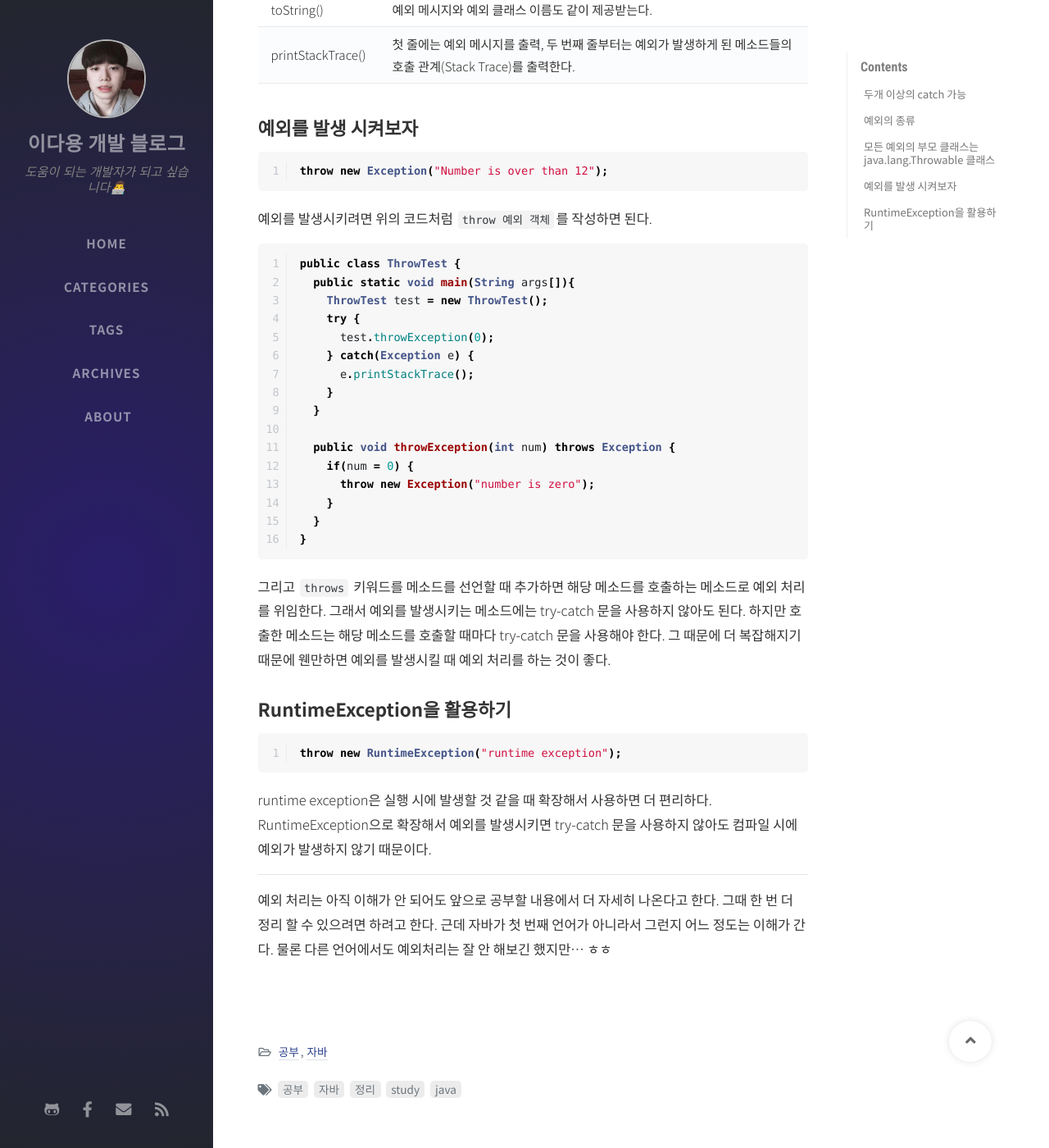
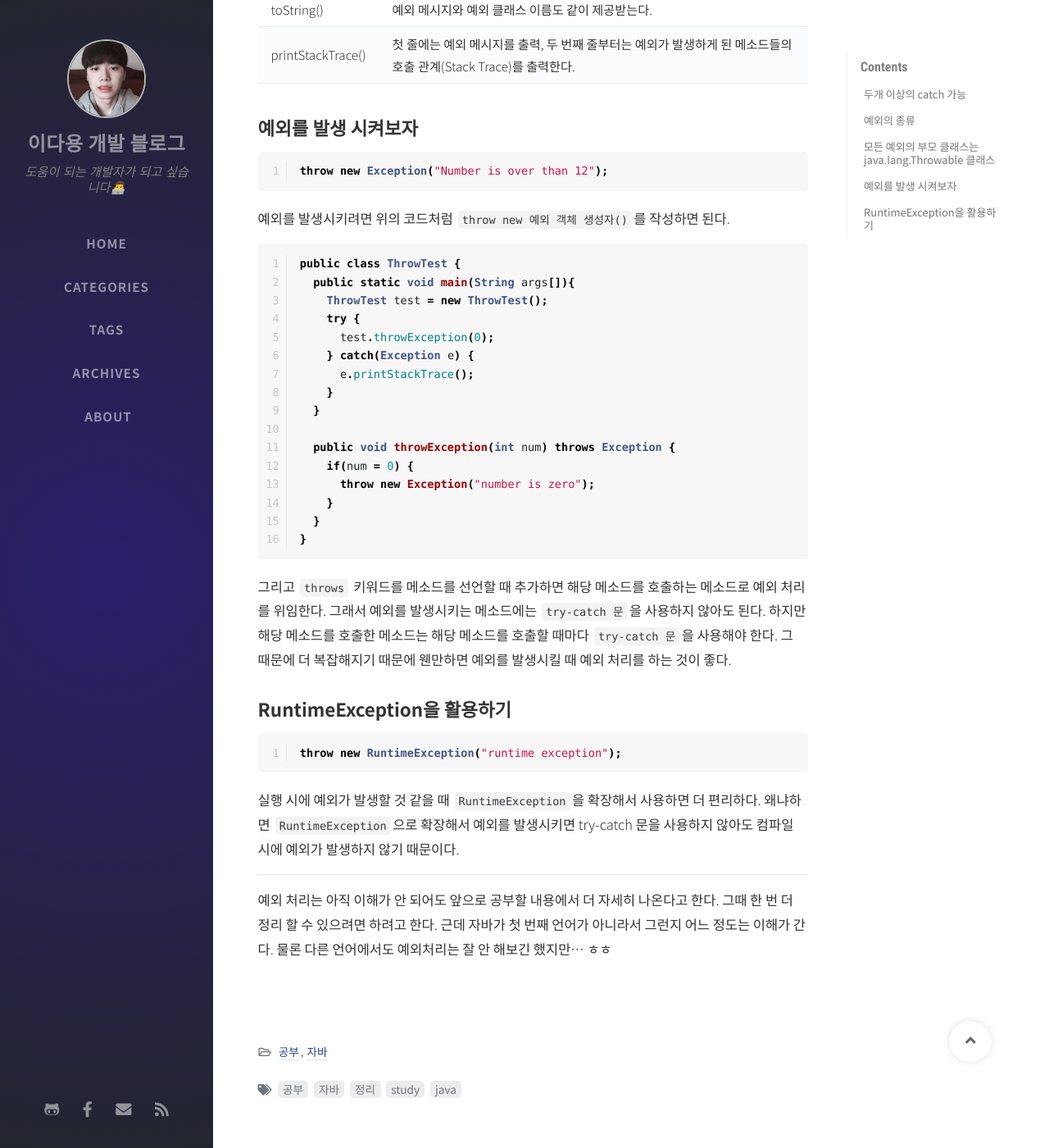
Before and after one commit to dayongkr/deprecated_dayongbz.github.io-2, a Jekyll site: the page built from _posts/2020-09-23-자바-예외-정리(Java-Exception).md, in a window 1280 px wide and 1400 px high, scrolled down 1693 px. Shown: the whole window at 82% size. Built offline with Jekyll 4.4.1, drawn with Linux system fonts in a browser that asks for light colours; nearby versions of some CDN libraries; comment, search, counter and statistics services are not loaded; some of the changed text lies outside the part shown.

Commit message:
Update 자바 예외 정리 post

````diff
--- a/_posts/2020-09-23-자바-예외-정리(Java-Exception).md
+++ b/_posts/2020-09-23-자바-예외-정리(Java-Exception).md
@@ -40,13 +40,13 @@ public void multiCatch(){
 
 ### runtime exception / unchecked exception
 
-'runtime exception'는 컴파일할 때 예외를 발생하지 않아서 실행 시에 발생하고 `RuntimeException`을 확장한 예외이다. 이처럼 컴파일 시에 체크를 하지 않기 때문에 `unchecked exception`이라고 부르는 것이다.
+`runtime exception`는 컴파일할 때 예외를 발생하지 않아서 실행 시에 발생하고 `RuntimeException`을 확장한 예외이다. 이처럼 컴파일 시에 체크를 하지 않기 때문에 `unchecked exception`이라고 부르는 것이다.
 
 ---
 
 ## 모든 예외의 부모 클래스는 java.lang.Throwable 클래스
 
-`RuntimeException` 클래스는 `Exception` 클래스를 확장했고 `Exception`, `Error` 클래스는 `Throwable` 클래스를 확장했다. 그래서 Throwable 클래스에서 선언된 아래와 같은 메소드들을 해당 클래스들이 사용할 수 있다.
+`RuntimeException` 클래스는 `Exception` 클래스를 확장했고 `Exception`, `Error` 클래스는 `Throwable` 클래스를 확장했다. 그래서 Throwable 클래스에서 선언된 아래와 같은 메소드들을 `Exception`, `Error` 클래스들을 확장한 예외들에서도 사용할 수 있다.
 
 | 이름              | 설명                                                                                                            |
 | :---------------- | :-------------------------------------------------------------------------------------------------------------- |
@@ -60,7 +60,7 @@ public void multiCatch(){
 throw new Exception("Number is over than 12");
 ```
 
-예외를 발생시키려면 위의 코드처럼 `throw 예외 객체`를 작성하면 된다.
+예외를 발생시키려면 위의 코드처럼 `throw new 예외 객체 생성자()`를 작성하면 된다.
 
 ```java
 public class ThrowTest {
@@ -81,7 +81,7 @@ public class ThrowTest {
 }
 ```
 
-그리고 `throws` 키워드를 메소드를 선언할 때 추가하면 해당 메소드를 호출하는 메소드로 예외 처리를 위임한다. 그래서 예외를 발생시키는 메소드에는 try-catch 문을 사용하지 않아도 된다. 하지만 호출한 메소드는 해당 메소드를 호출할 때마다 try-catch 문을 사용해야 한다. 그 때문에 더 복잡해지기 때문에 웬만하면 예외를 발생시킬 때 예외 처리를 하는 것이 좋다.
+그리고 `throws` 키워드를 메소드를 선언할 때 추가하면 해당 메소드를 호출하는 메소드로 예외 처리를 위임한다. 그래서 예외를 발생시키는 메소드에는 `try-catch 문`을 사용하지 않아도 된다. 하지만 해당 메소드를 호출한 메소드는 해당 메소드를 호출할 때마다 `try-catch 문`을 사용해야 한다. 그 때문에 더 복잡해지기 때문에 웬만하면 예외를 발생시킬 때 예외 처리를 하는 것이 좋다.
 
 ## RuntimeException을 활용하기
 
@@ -89,7 +89,7 @@ public class ThrowTest {
 throw new RuntimeException("runtime exception");
 ```
 
-runtime exception은 실행 시에 발생할 것 같을 때 확장해서 사용하면 더 편리하다. RuntimeException으로 확장해서 예외를 발생시키면 try-catch 문을 사용하지 않아도 컴파일 시에 예외가 발생하지 않기 때문이다.
+실행 시에 예외가 발생할 것 같을 때 `RuntimeException`을 확장해서 사용하면 더 편리하다. 왜냐하면 `RuntimeException`으로 확장해서 예외를 발생시키면 try-catch 문을 사용하지 않아도 컴파일 시에 예외가 발생하지 않기 때문이다.
 
 ---
 
````
Also changed, not shown: other parts of _posts/2020-09-23-자바-예외-정리(Java-Exception).md (+2 -2 lines).
